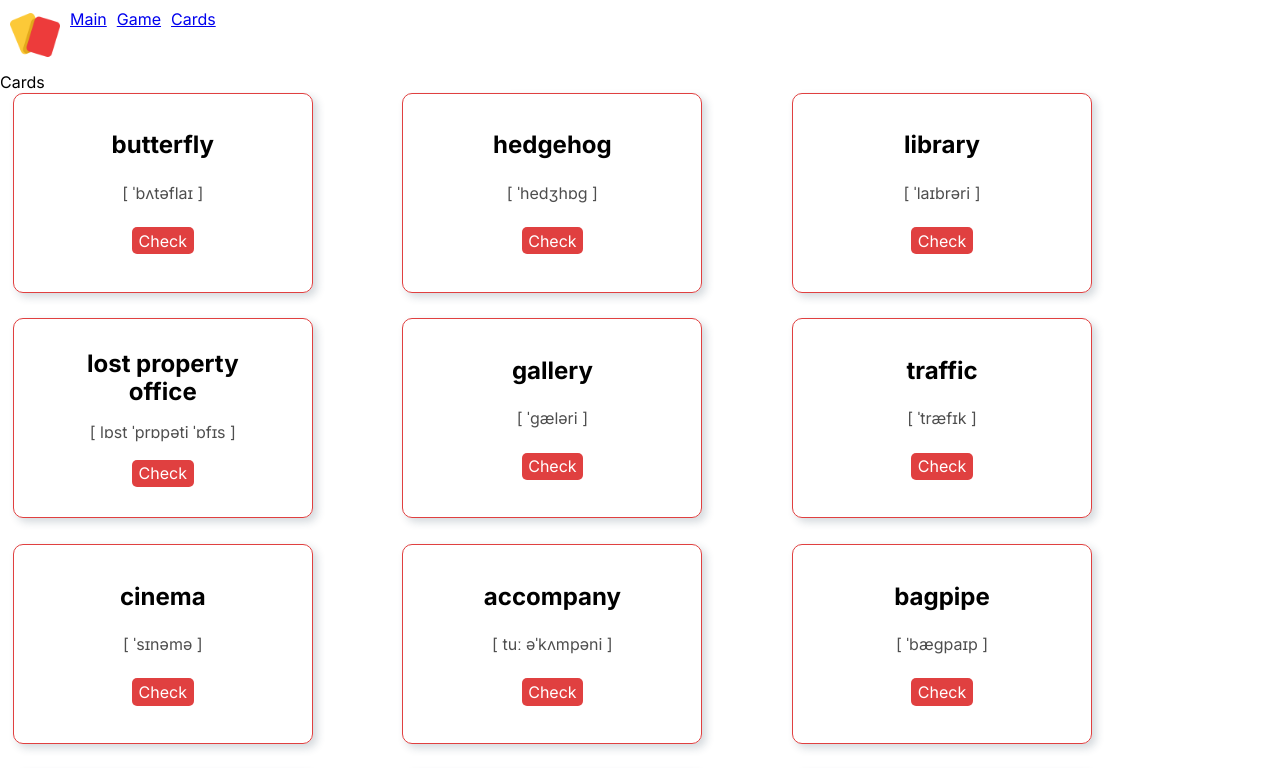
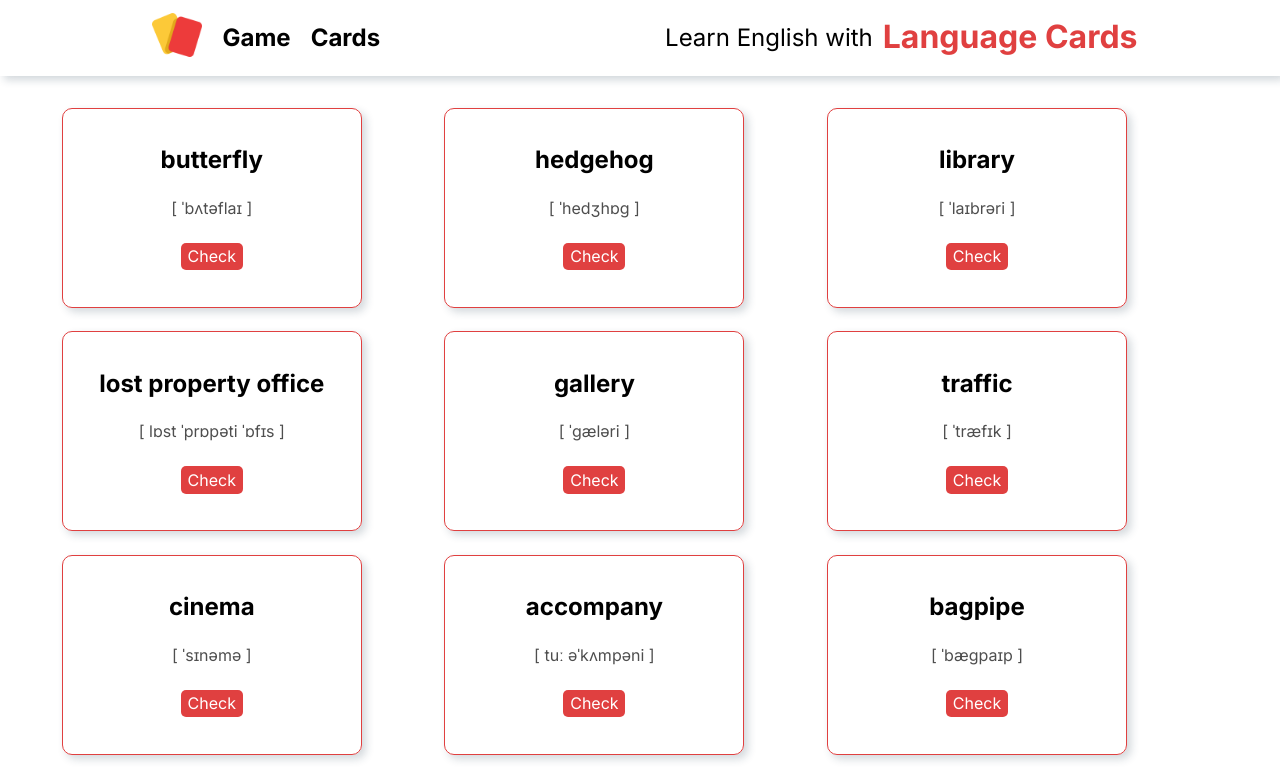
Before and after one commit to DariaTsypkina/language_cards, a React app in the folder language_cards/: page /cards in a window 1280 px wide. Shown: the top 768 px of the page. Built offline with nearby package versions, Linux system fonts and the light colour scheme.

Commit message:
made routing

```diff
--- a/language_cards/src/App.js
+++ b/language_cards/src/App.js
@@ -1,14 +1,35 @@
 import React from 'react';
+import {
+  BrowserRouter as Router,
+  Switch,
+  Route,
+  BrowserRouter
+} from "react-router-dom";
 import './assets/styles/normalize.css';
-import Main from './components/Main/Main';
+import styles from './assets/styles/style.module.scss';
 import Header from './components/Header/Header';
+import Slider from './components/Slider/Slider';
+import WordsList from './components/WordsList/WordsList';
+import CardList from './components/CardList/CardList';
 
 function App() {
   return (
+    <BrowserRouter>
     <div>
       <Header/>
-      <Main/>
+
+      <main className={styles.main}>
+
+        <Switch>
+          <Route exact path="/game" component={Slider} />
+          <Route exact path="/cards" component={CardList} />
+          <Route exact path="/" component={WordsList} />
+        </Switch>
+
+      </main>
+
     </div>
+    </BrowserRouter>
   );
 }
 
--- /dev/null
+++ b/language_cards/src/assets/styles/style.module.scss
@@ -0,0 +1,4 @@
+.main {
+    padding: 50px;
+    padding-top: 12vh;
+}
--- a/language_cards/src/assets/variables/Variables.module.scss
+++ b/language_cards/src/assets/variables/Variables.module.scss
@@ -9,7 +9,7 @@ $customRedDarker: rgb(121, 47, 47);
 $customGreen: rgb(86, 216, 53);
 $customGreenDarker: rgb(57, 128, 42);
 
-$customYellow: rgb(233, 221, 52);
+$customYellow: #FCC938;
 
 $tableBorder: 1px solid black;
 
--- a/language_cards/src/components/CardList/CardList.module.scss
+++ b/language_cards/src/components/CardList/CardList.module.scss
@@ -4,5 +4,4 @@
     display: flex;
     flex-wrap: wrap;
     gap: 5%;
-    padding-top: 10vh;
 }
--- a/language_cards/src/components/Header/Header.jsx
+++ b/language_cards/src/components/Header/Header.jsx
@@ -4,9 +4,9 @@ import Menu from '../Menu/Menu';
 
 export default function Header() {
     return <header className={styles.header}>
-        {/* <div className={styles.title__container}>
-            <h1 className={styles.title}>Learn English with <span className={styles.title_red}>Language Cards</span></h1>
-        </div> */}
         <Menu />
+        <div className={styles.info}>
+            Learn English with <h1>Language Cards</h1>
+        </div>
     </header>
 }
--- a/language_cards/src/components/Header/Header.module.scss
+++ b/language_cards/src/components/Header/Header.module.scss
@@ -1,24 +1,38 @@
 @import '../../assets/variables/Variables.module.scss';
 
 .header {
+    position: fixed;
+    display: flex;
+    flex-wrap: wrap;
+    justify-content: space-around;
+    align-items: center;
+    width: 100vw;
+    min-height: 5vh;
+    max-height: fit-content;
+
+    font-family: $fontFamily;
+
+    background-color: rgb(255, 255, 255);
     box-sizing: border-box;
-    position: fixed;
-    width: 100vw;
-    min-height: fit-content;
-    max-height: max-content;
-    font-family: $fontFamily;
-    background-color: rgba(255, 255, 255, 0.623);
+    box-shadow: 4px 4px 8px 0px rgba(34, 60, 80, 0.2);
+    z-index: 1;
 }
 
-.title {
-    margin: 0px;
-    padding: 3% 0px;
+.info {
+    display: flex;
+    align-items: center;
 
-    &__container {
-        text-align: center;
-    }
+    font-size: x-large;
 
-    &_red {
-        color: $customRed;
+    @media screen and (max-width: 425px) {
+        display: none;
     }
 }
+
+h1 {
+    margin: 0px;
+    margin-left: 10px;
+    font-size: xx-large;
+    font-weight: bolder;
+    color: $customRed;
+}
--- a/language_cards/src/components/Main/Main.jsx
+++ /dev/null
@@ -1,14 +0,0 @@
-import React from 'react';
-import CardList from '../CardList/CardList';
-import WordsList from '../WordsList/WordsList';
-import Slider from '../Slider/Slider';
-
-export default function Main() {
-    return (
-        <div>
-            <CardList />
-            <Slider />
-            <WordsList />
-        </div>
-    )
-}
--- a/language_cards/src/components/Menu/Menu.jsx
+++ b/language_cards/src/components/Menu/Menu.jsx
@@ -1,51 +1,30 @@
 import React from "react";
 import styles from './menu.module.scss';
 import logo_card from '../../assets/logo/logo_card.png';
-import {
-    BrowserRouter,
-    Switch,
-    Route,
-    Link
-} from 'react-router-dom';
-import Slider from "../Slider/Slider";
+import { NavLink } from 'react-router-dom';
 
 const Menu = () => {
     return (
-        <BrowserRouter>
         <div>
             <nav>
                 <ul>
                     <li>
+                        <NavLink to="/">
                             <img
                                 src={logo_card}
-                                className={styles.logo} />
+                                className={styles.logo}
+                                alt="logo" />
+                        </NavLink>
                     </li>
                     <li>
-                            <Link to="/">Main</Link>
+                        <NavLink to="/game">Game</NavLink>
                     </li>
                     <li>
-                            <Link to="game">Game</Link>
-                        </li>
-                        <li>
-                            <Link to="cards">Cards</Link>
+                        <NavLink to="/cards">Cards</NavLink>
                     </li>
                 </ul>
             </nav>
         </div>
-            <div>
-                <Switch>
-                    <Route exact path="/">
-                        Main
-                    </Route>
-                    <Route exact path="/game">
-                        <Slider />
-                    </Route>
-                    <Route exact path="/cards">
-                        Cards
-                    </Route>
-                </Switch>
-            </div>
-        </BrowserRouter>
     )
 }
 
--- a/language_cards/src/components/Menu/menu.module.scss
+++ b/language_cards/src/components/Menu/menu.module.scss
@@ -1,12 +1,31 @@
+@import '../../assets/variables/Variables.module.scss';
+
 ul {
     display: flex;
-    list-style-type: none;
+    justify-content: space-between;
+    align-items: center;
+    width: 100%;
     margin: 0px;
     padding: 10px;
+
+    list-style-type: none;
 }
 
 li {
     margin-right: 10px;
+    font-size: x-large;
+    font-weight: bolder;
+}
+
+a {
+    color: black;
+    text-decoration: none;
+    text-align: center;
+
+    &:hover {
+        color: $customRed;
+        transition: all 0.5s;
+    }
 }
 
 .logo {
--- a/language_cards/src/components/Slider/Slider.jsx
+++ b/language_cards/src/components/Slider/Slider.jsx
@@ -10,10 +10,10 @@ export default function Slider() {
 
     const getWords = () => {
         fetch('./words.json', {
-            headers: {
-                'Content-Type': 'application/json',
-                'Accept': 'application/json'
-            }
+            // headers: {
+            //     'Content-Type': 'application/json',
+            //     'Accept': 'application/json'
+            // }
         })
             .then(res => res.json())
             .then(result => {
@@ -31,17 +31,17 @@ export default function Slider() {
     }, [])
 
     useEffect(() => {
-        if (pos > words?.length) {
+        if (pos > words.length) {
             setPos(0);
         }
     }, [pos, words]);
 
     const showPrevHandler = () => {
-        setPos(pos === 0 ? words?.length - 1 : pos - 1);
+        setPos(pos === 0 ? words.length - 1 : pos - 1);
     }
 
     const showNextHandler = () => {
-        setPos(pos === words?.length - 1 ? 0 : pos + 1);
+        setPos(pos === words.length - 1 ? 0 : pos + 1);
     }
 
     if (error) {
--- a/language_cards/src/components/WordsList/WordsList.jsx
+++ b/language_cards/src/components/WordsList/WordsList.jsx
@@ -25,7 +25,7 @@ export default class WordsList extends React.Component {
                             <th scope="col">Word</th>
                             <th scope="col">Translation</th>
                             <th scope="col">Transcription</th>
-                            <th scope="col"></th>
+                            <th scope="col">Let's correct</th>
                         </tr>
                     </thead>
                     <tbody>
```
Lines whose indentation alone changed are shown as unchanged.
